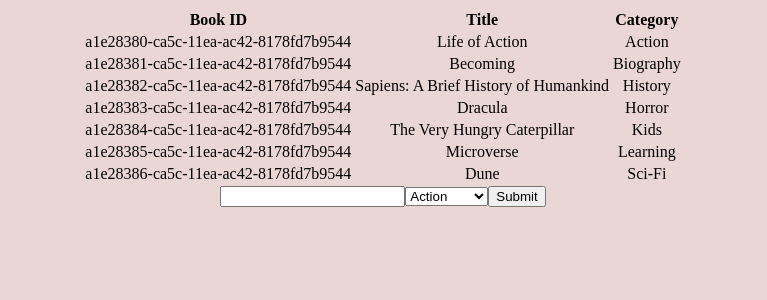
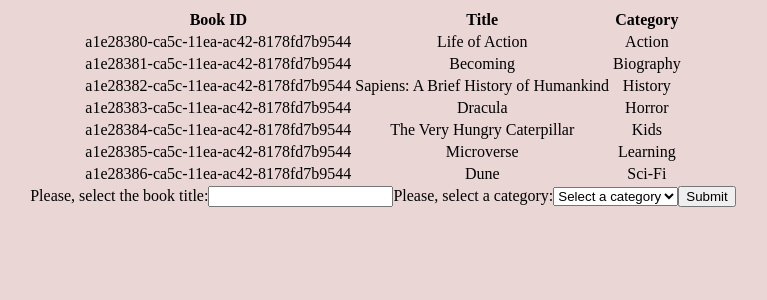
Before and after one commit to MuriloRoque/react_bookstore, a React (Create React App) app: page / in a window 1280 px wide. Shown: the top 300 px of the page, without its empty margins (257-1024 px from the left). Built offline with nearby package versions, Linux system fonts and the light colour scheme.

Commit message:
implement form

```diff
--- a/src/containers/BooksForm.js
+++ b/src/containers/BooksForm.js
@@ -1,18 +1,75 @@
 import React from 'react';
+import { connect } from 'react-redux';
+import { v1 as uuidv1 } from 'uuid';
+import PropTypes from 'prop-types';
+import { createBook } from '../actions/index';
 import CATEGORIES from '../constants/Categories';
 
-const BooksForm = () => (
-  <form>
-    <input type="text" value="" name="title" />
-    <select value="" name="category">
+class BooksForm extends React.Component {
+  constructor(props) {
+    super(props);
+    this.state = {
+      title: '',
+      category: '',
+    };
+    this.handleChange = this.handleChange.bind(this);
+    this.handleSubmit = this.handleSubmit.bind(this);
+  }
+
+  handleChange(event) {
+    event.preventDefault();
+    this.setState({
+      [event.target.id]: event.target.value,
+    });
+  }
+
+  handleSubmit(event) {
+    event.preventDefault();
+    const { title, category } = this.state;
+    const { createBook } = this.props;
+    const book = {
+      id: uuidv1(),
+      title,
+      category,
+    };
+
+    if (title && category) {
+      createBook(book);
+      this.setState({ title: '' });
+      this.title.value = '';
+    }
+  }
+
+  render() {
+    return (
+      <form onSubmit={this.handleSubmit}>
+        <label name="title" htmlFor="title">
+          Please, select the book title:
+          <input type="text" name="title" id="title" ref={title => { this.title = title; }} onChange={this.handleChange} />
+        </label>
+        <label name="category" htmlFor="category">
+          Please, select a category:
+          <select id="category" onChange={this.handleChange} name="category">
+            <option value="">Select a category</option>
             {
                 CATEGORIES.map(category => (
                   <option key={category} value={category}>{category}</option>
                 ))
               }
           </select>
-    <button type="submit">Submit</button>
+        </label>
+        <button value="submit" type="submit">Submit</button>
       </form>
     );
+  }
+}
 
-export default BooksForm;
+BooksForm.propTypes = {
+  createBook: PropTypes.func.isRequired,
+};
+
+const mapStateToProps = state => ({
+  createBook: state.books,
+});
+
+export default connect(mapStateToProps, { createBook })(BooksForm);
--- a/src/index.js
+++ b/src/index.js
@@ -8,7 +8,9 @@ import * as serviceWorker from './serviceWorker';
 import rootReducer from './reducers/index';
 import INITIAL_STATE from './constants/InitialState';
 
-const store = createStore(rootReducer, INITIAL_STATE);
+const STATE = { books: INITIAL_STATE };
+
+const store = createStore(rootReducer, STATE);
 
 ReactDOM.render(
   <Provider store={store}>
```
Also changed, not shown: 1 other file (tests, documents, lock files or other folders). Lines whose indentation alone changed are shown as unchanged.
